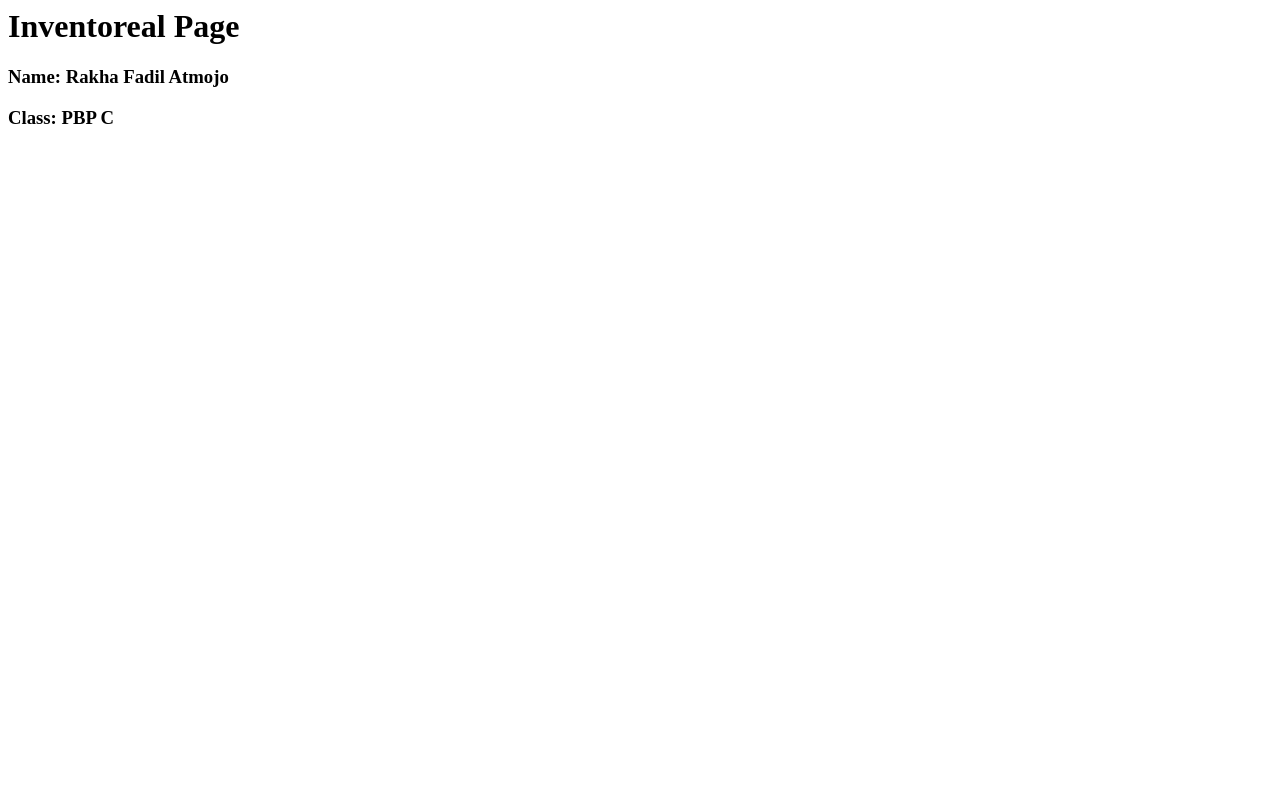
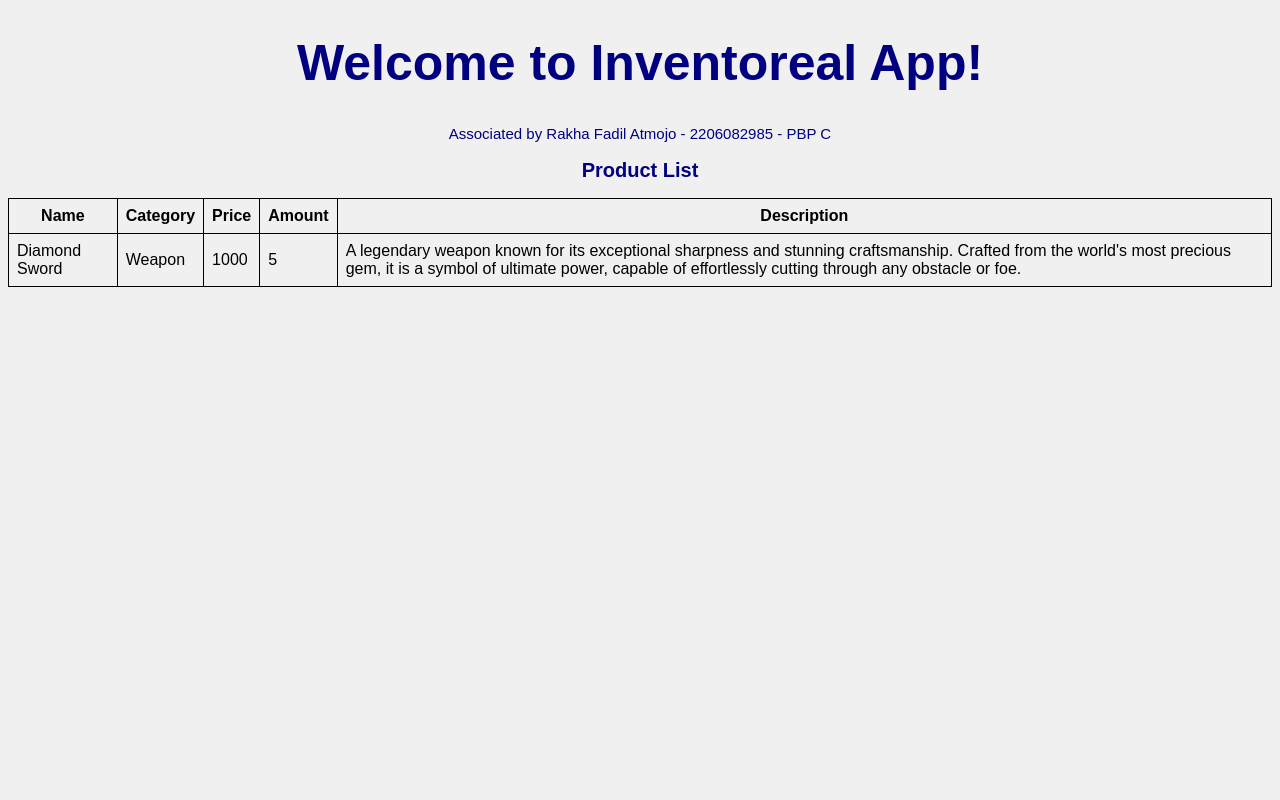
Before and after one commit to Fadeeaal/inventoreal, a Django app: page / in a window 1280 px wide. Run offline with Django 4.2, Linux system fonts and the light colour scheme.

Commit message:
Update README file and update models

```diff
--- a/main/models.py
+++ b/main/models.py
@@ -3,6 +3,6 @@ from django.db import models
 class Item(models.Model):
     name = models.CharField(max_length=255)
     category = models.CharField(max_length=255)
-    price = models.IntegerField()
+    price = models.PositiveIntegerField()
     amount = models.IntegerField()
     description = models.TextField()
--- a/main/templates/main.html
+++ b/main/templates/main.html
@@ -1,4 +1,67 @@
-<h1>Inventoreal Page</h1>
+<!DOCTYPE html>
+<html>
+    <head>
+        <meta charset="utf-8">
+        <meta http-equiv="X-UA-Compatible" content="IE=edge">
+        <title>Inventoreal</title>
+        <meta name="description" content="">
+        <meta name="viewport" content="width=device-width, initial-scale=1">
+        <link rel="stylesheet" href="">
+        <style>
+            *{
+                font-family: sans-serif;
+            }
+            body{
+                background-color: #f0f0f0;
+            }
+            h1{
+                text-align: center;
+                font-size: 50px;
+                color: #000080;
+            }
+            h2{
+                text-align: center;
+                font-size: 20px;
+                color: #000080;
+            }
+            .profile{
+                text-align: center;
+                font-size: 15px;
+                color: #000080;
+            }
+            table {
+                width: 100%;
+                border-collapse: collapse;
+            }
 
-<h3>Name: {{ name }}</h3>
-<h3>Class: {{ class }}</h3>
+            th, td {
+                border: 1px solid #000;
+                padding: 8px;
+            }
+        </style>
+    </head>
+    <body>
+        <h1>Welcome to Inventoreal App!</h1>
+        <div class="profile">
+            <p>Associated by Rakha Fadil Atmojo - 2206082985 - PBP C</p>
+        </div>
+
+        <h2>Product List</h2>
+        <table>
+            <tr>
+                <th>Name</th>
+                <th>Category</th>
+                <th>Price</th>
+                <th>Amount</th>
+                <th>Description</th>
+            </tr>
+            <tr>
+                <td>{{ name }}</td>
+                <td>{{ category }}</td>
+                <td>{{ price }}</td>
+                <td>{{ amount }}</td>
+                <td>{{ description }}</td>
+            </tr>
+        </table>
+    </body>
+</html>
--- a/main/urls.py
+++ b/main/urls.py
@@ -2,10 +2,10 @@
     URL yang terkait dengan aplikasi main."""
 
 from django.urls import path #untuk mendefinisikan pola URL
-from main.views import show_main #sebagai tampilan yang akan ditampilkan ketika URL terkait diakses
+from main.views import show_item #sebagai tampilan yang akan ditampilkan ketika URL terkait diakses
 
 app_name = 'main'
 
 urlpatterns = [
-    path('', show_main, name='show_main'),
+    path('', show_item, name='show_item'),
 ]
--- a/main/views.py
+++ b/main/views.py
@@ -1,9 +1,12 @@
 from django.shortcuts import render
 
-def show_main(request):
+def show_item(request):
     context = {
-        'name': 'Rakha Fadil Atmojo',
-        'class': 'PBP C'
+        'name': 'Diamond Sword',
+        'category': 'Weapon',
+        'price' : 1000,
+        'amount' : 5,
+        'description' : 'A legendary weapon known for its exceptional sharpness and stunning craftsmanship. Crafted from the world\'s most precious gem, it is a symbol of ultimate power, capable of effortlessly cutting through any obstacle or foe.'
     }
 
     return render(request, "main.html", context)
```
Also changed, not shown: main/tests.py (+11 -9 lines), README.md, main/migrations/0003_alter_item_price.py (added).
